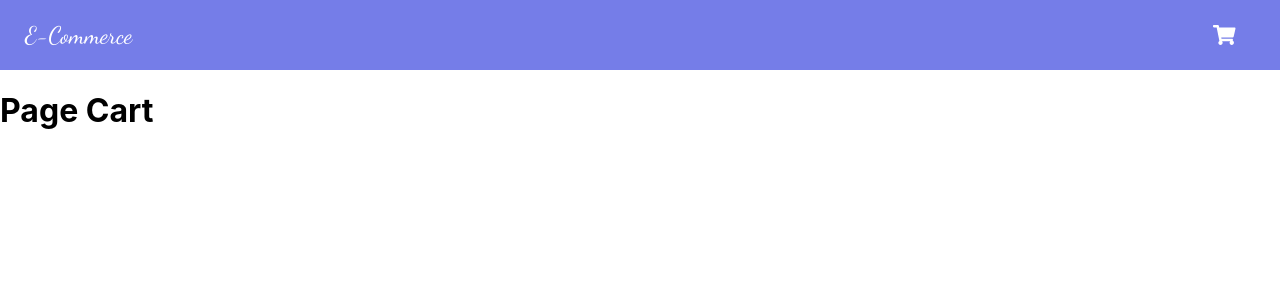
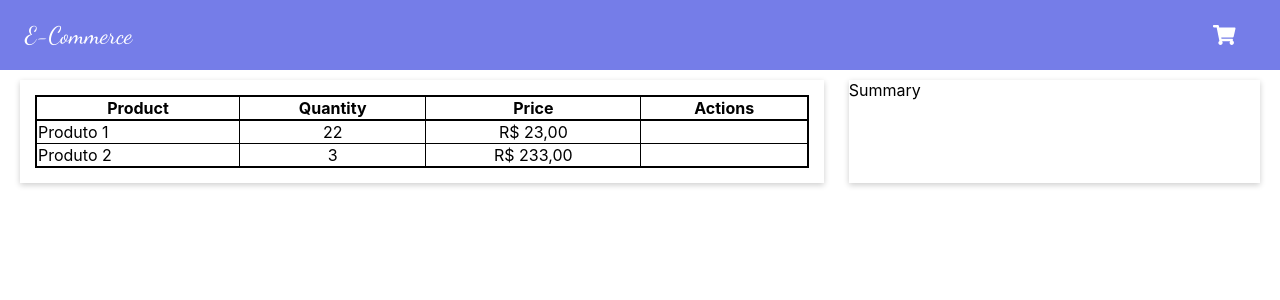
Before and after one commit to Eduk29/ecommerce, a React (Create React App) app: page /cart in a window 1280 px wide. Shown: the top 300 px of the page. Built offline with nearby package versions, Linux system fonts and the light colour scheme.

Commit message:
feat (WIP): Impl. table component

```diff
--- /dev/null
+++ b/src/components/Table/Table.js
@@ -0,0 +1,42 @@
+// React
+import React from "react"
+
+// Styles
+import "../../style/components/Table.scss"
+
+const Table = () => {
+  return (
+    <table className="ecommerce__table">
+      <thead className="ecommerce__table-header">
+        <tr className="ecommerce__table-header-row">
+          <th className="ecommerce__table-header-row-item">Product</th>
+          <th className="ecommerce__table-header-row-item">Quantity</th>
+          <th className="ecommerce__table-header-row-item">Price</th>
+          <th className="ecommerce__table-header-row-item">Actions</th>
+        </tr>
+      </thead>
+      <tbody className="ecommerce__table-body">
+        <tr className="ecommerce__table-body-row">
+          <td className="ecommerce__table-body-row-item--first-column">
+            {" "}
+            Produto 1{" "}
+          </td>
+          <td className="ecommerce__table-body-row-item"> 22 </td>
+          <td className="ecommerce__table-body-row-item"> R$ 23,00 </td>
+          <td className="ecommerce__table-body-row-item"> </td>
+        </tr>
+        <tr className="ecommerce__table-body-row">
+          <td className="ecommerce__table-body-row-item--first-column">
+            {" "}
+            Produto 2{" "}
+          </td>
+          <td className="ecommerce__table-body-row-item"> 3 </td>
+          <td className="ecommerce__table-body-row-item"> R$ 233,00 </td>
+          <td className="ecommerce__table-body-row-item"> </td>
+        </tr>
+      </tbody>
+    </table>
+  )
+}
+
+export default Table
--- /dev/null
+++ b/src/components/Table/index.js
@@ -0,0 +1 @@
+export { default } from "./Table"
--- a/src/pages/Cart/Cart.js
+++ b/src/pages/Cart/Cart.js
@@ -4,6 +4,10 @@ import { connect } from "react-redux"
 
 // Components
 import Navbar from "../../components/Navbar"
+import Table from "../../components/Table"
+
+// Style
+import "../../style/pages/Cart.scss"
 
 const Cart = ({ ...props }) => {
   const { cart } = props
@@ -13,7 +17,11 @@ const Cart = ({ ...props }) => {
         <Navbar badgeData={cart.products.length} />
       </div>
       <div className="ecommerce__cart-main">
-        <h1> Page Cart </h1>
+        <div className="ecommerce__cart-main-table">
+          {" "}
+          <Table />{" "}
+        </div>
+        <div className="ecommerce__cart-main-summary"> Summary </div>
       </div>
     </div>
   )
--- /dev/null
+++ b/src/style/components/Table.scss
@@ -0,0 +1,30 @@
+@import "../settings/base";
+
+.ecommerce__table {
+  border: 2px solid black;
+  border-collapse: collapse;
+  width: 100%;
+}
+
+.ecommerce__table-header-row {
+  border-bottom: 2px solid black;
+}
+
+.ecommerce__table-header-row-item {
+  border-left: 1px solid black;
+}
+
+.ecommerce__table-body-row-item {
+  border-left: 1px solid black;
+  border-bottom: 1px solid black;
+}
+
+.ecommerce__table-body-row-item--first-column {
+  border-left: 1px solid black;
+  border-bottom: 1px solid black;
+  text-align: start;
+}
+
+.ecommerce__table-body {
+  text-align: center;
+}
--- /dev/null
+++ b/src/style/pages/Cart.scss
@@ -0,0 +1,20 @@
+@import "../settings/base";
+
+.ecommerce__cart-main {
+  max-width: 1280px;
+  margin: 10px 20px;
+  display: flex;
+  justify-content: space-evenly;
+}
+
+.ecommerce__cart-main-table {
+  box-shadow: 0px 2px 6px 0px rgba(0, 0, 0, 0.2);
+  margin-right: 2%;
+  padding: 15px;
+  width: 64%;
+}
+
+.ecommerce__cart-main-summary {
+  width: 34%;
+  box-shadow: 0px 2px 6px 0px rgba(0, 0, 0, 0.2);
+}
--- a/src/style/pages/Home.scss
+++ b/src/style/pages/Home.scss
@@ -11,6 +11,6 @@
 }
 
 .ecommerce__home-main {
-  width: 1280px;
+  max-width: 1280px;
   margin: 0px 20px;
 }
```
